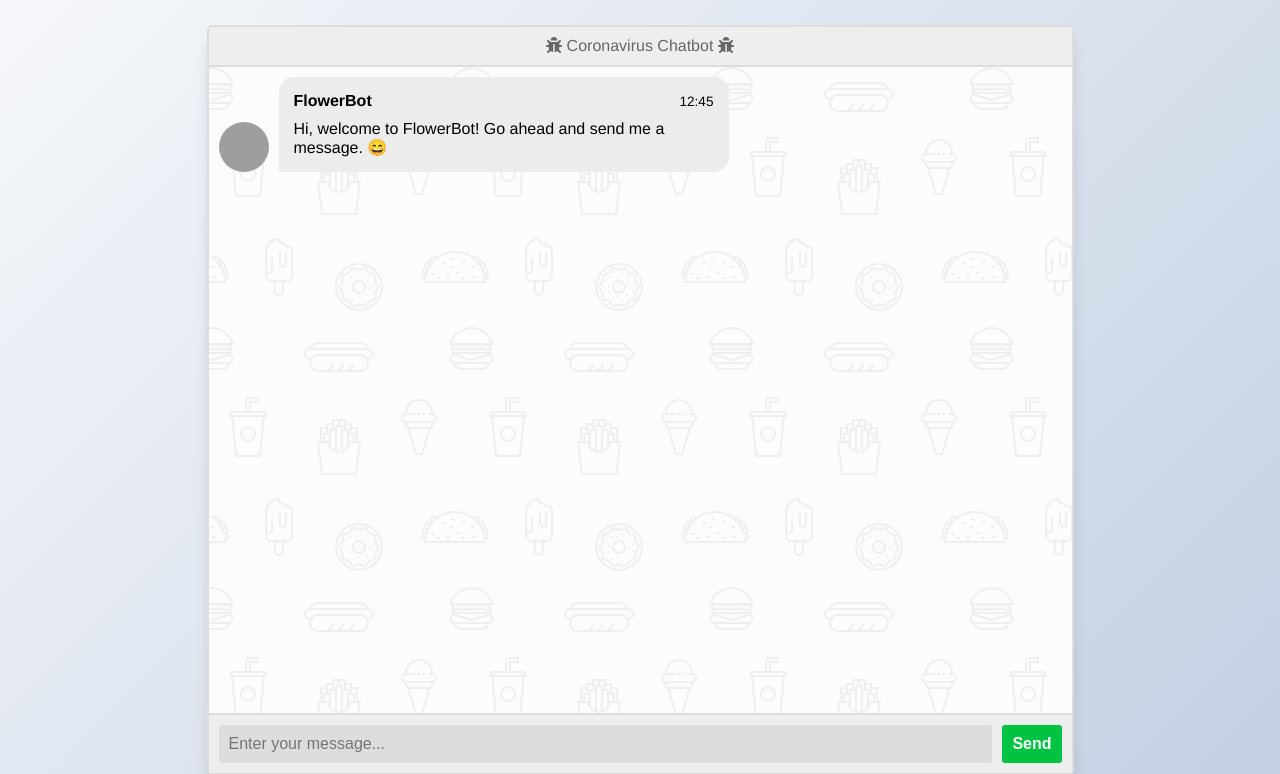
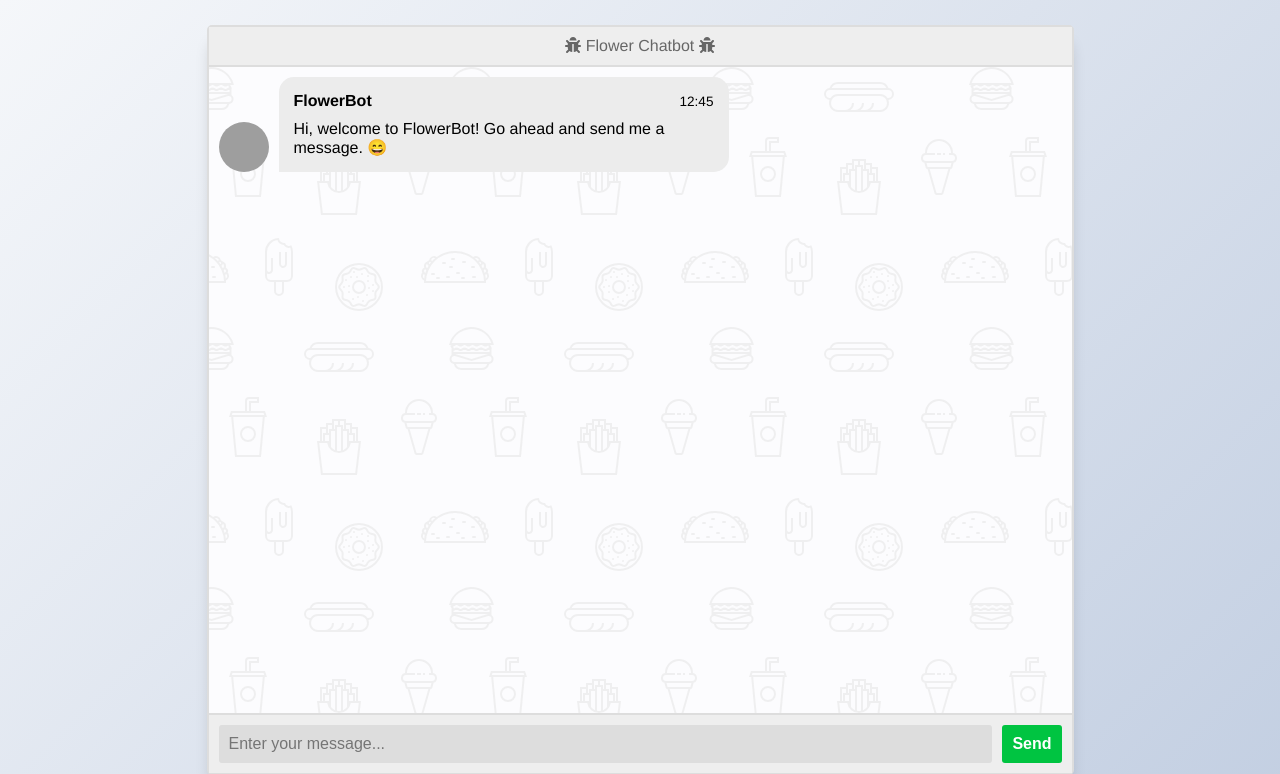
Before and after one commit to Roland-coder/Flower-recommendation-chatbot, a Flask app: page / in a window 1280 px wide. Shown: the top 774 px of the page. Run offline with Flask 2, Linux system fonts and the light colour scheme; parts of the project's set-up code (start-up, migrations or seed data) failed here and were passed over; some libraries are stand-ins or nearby versions; grey boxes are pictures that could not be loaded.

Commit message:
fixing some errors

```diff
--- a/templates/index.html
+++ b/templates/index.html
@@ -3,7 +3,7 @@
 
 <head>
   <meta charset="UTF-8">
-  <title>CoronaBot</title>
+  <title>FlowerBot</title>
   <meta charset="UTF-8">
   <meta name="viewport" content="width=device-width, initial-scale=1.0">
   <meta http-equiv="X-UA-Compatible" content="ie=edge">
@@ -16,7 +16,7 @@
   <section class="msger">
     <header class="msger-header">
       <div class="msger-header-title">
-        <i class="fas fa-bug"></i> Coronavirus Chatbot <i class="fas fa-bug"></i>
+        <i class="fas fa-bug"></i> Flower Chatbot <i class="fas fa-bug"></i>
       </div>
     </header>
 
```
